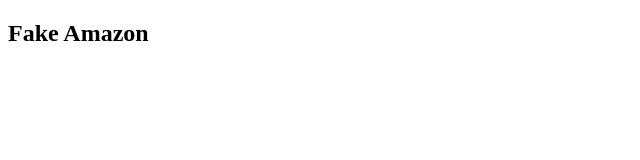
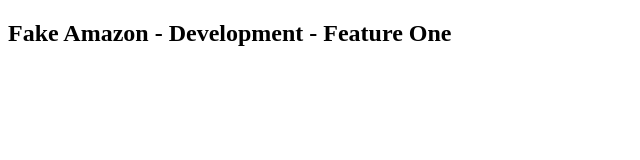
Before and after one commit to isavel-papa/FakeAmazon, a plain HTML site: page css/index.html in a window 1280 px wide. Shown: the whole page, without its empty margins (0-640 px from the left). Drawn offline with Linux system fonts and the light colour scheme.

Commit message:
feature one

```diff
--- a/css/index.html
+++ b/css/index.html
@@ -1,12 +1,12 @@
 <!DOCTYPE html>
 <html>
 
-<head>
-    <title>Fake Amazon</title>
-</head>
+    <head>
+        <title>Fake Amazon</title>
+    </head>
 
-<body>
-    <h2>Fake Amazon</h2>
-</body>
+    <body>
+        <h2>Fake Amazon - Development - Feature One</h2>
+    </body>
 
 </html>
```
